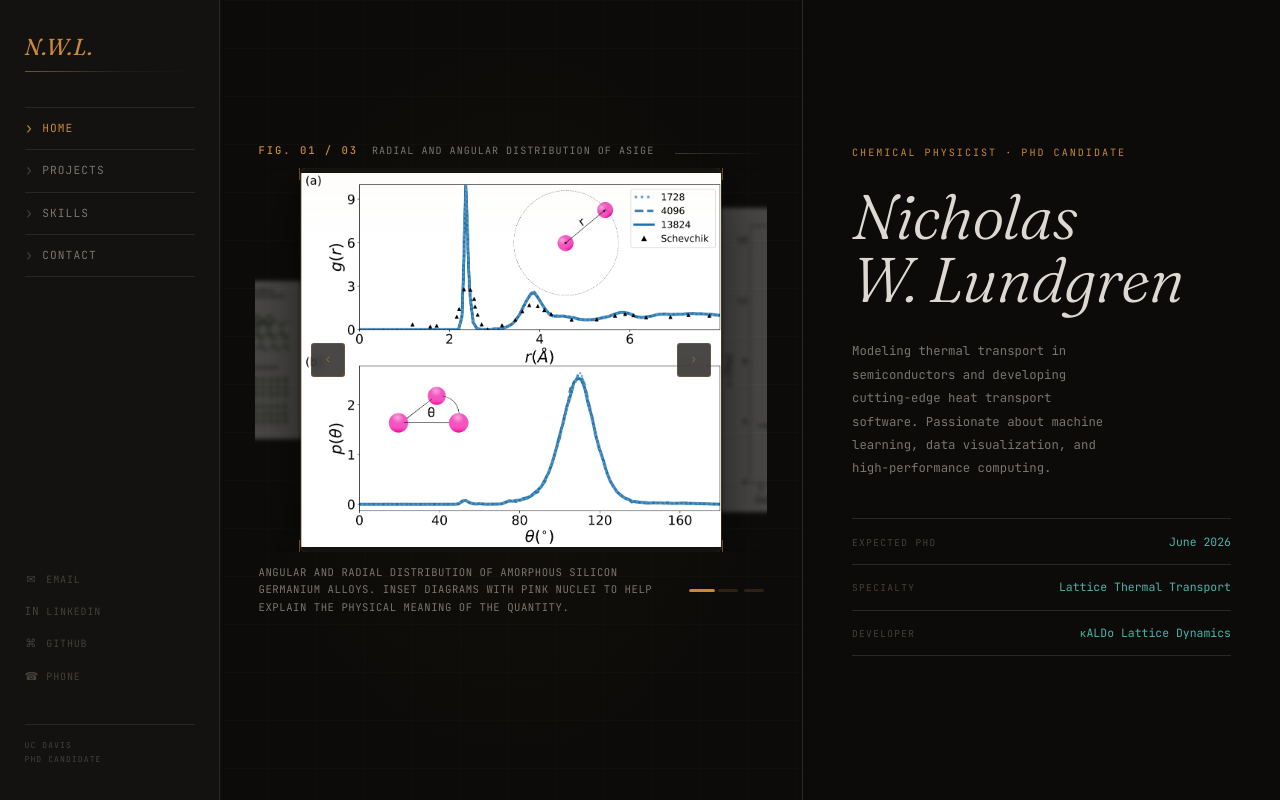
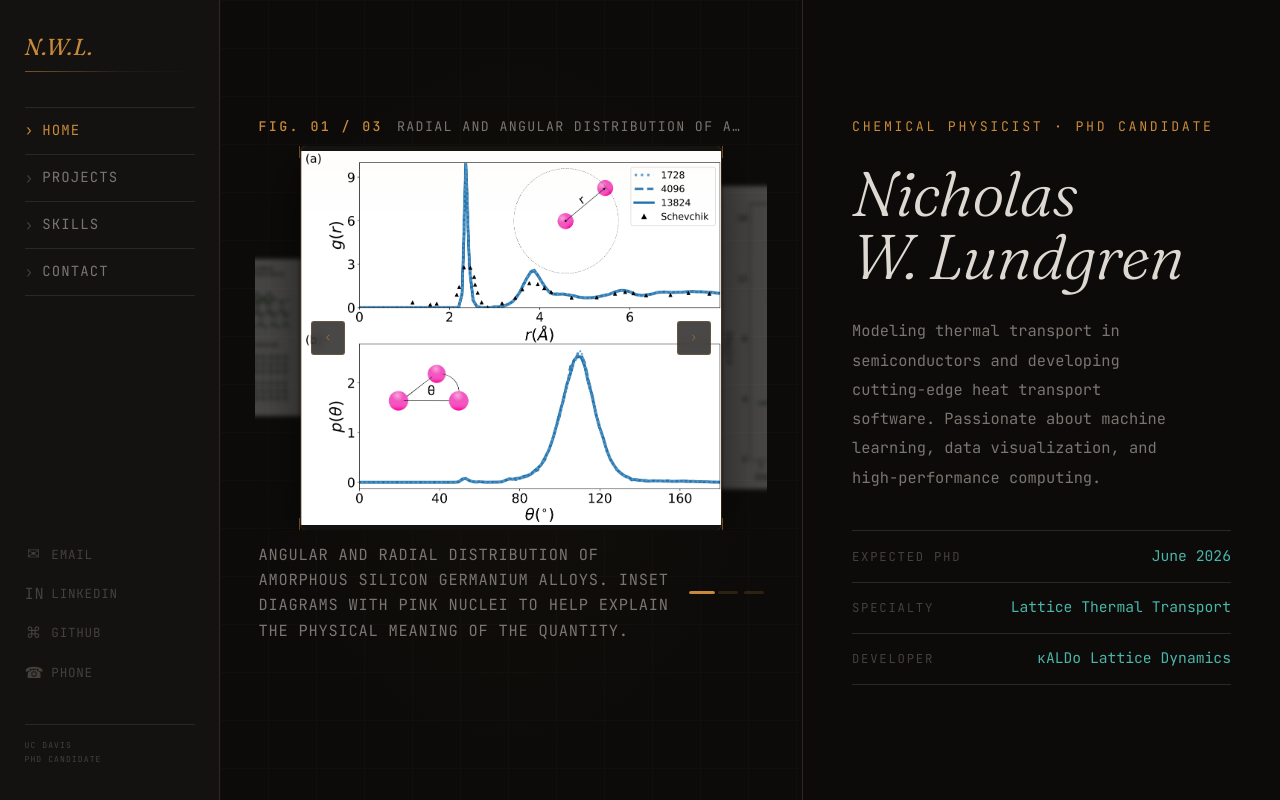
Before and after one commit to niklundgren/niklundgren-portfolio, a React (Vite) app in the folder portfolio/: page / in a window 1280 px wide. Built offline with nearby package versions, Linux system fonts and the light colour scheme.

Commit message:
Resize again

```diff
--- a/portfolio/src/components/ImageCarousel.css
+++ b/portfolio/src/components/ImageCarousel.css
@@ -18,7 +18,7 @@
 }
 
 .fig-counter {
-  font-size: 0.76rem;
+  font-size: 0.95rem;
   font-weight: 500;
   letter-spacing: 0.18em;
   color: var(--amber);
@@ -27,7 +27,7 @@
 }
 
 .fig-label-text {
-  font-size: 0.72rem;
+  font-size: 0.95rem;
   letter-spacing: 0.1em;
   color: var(--text-muted);
   text-transform: uppercase;
@@ -203,7 +203,7 @@
 }
 
 .carousel-caption {
-  font-size: 0.76rem;
+  font-size: 1.1rem;
   letter-spacing: 0.05em;
   color: var(--text-muted);
   text-transform: uppercase;
--- a/portfolio/src/components/Navigation.css
+++ b/portfolio/src/components/Navigation.css
@@ -58,9 +58,9 @@
   color: var(--text-muted);
   text-decoration: none;
   font-family: var(--mono);
-  font-size: 0.8rem;
+  font-size: 1.0rem;
   font-weight: 400;
-  letter-spacing: 0.1em;
+  letter-spacing: 0.08em;
   text-transform: uppercase;
   padding: 0.8rem 0;
   border-bottom: 1px solid var(--border);
@@ -112,8 +112,8 @@
   color: var(--text-faint);
   text-decoration: none;
   font-family: var(--mono);
-  font-size: 0.72rem;
-  letter-spacing: 0.08em;
+  font-size: 0.9rem;
+  letter-spacing: 0.06em;
   text-transform: uppercase;
   padding: 0.2rem 0;
   transition: color 0.18s ease;
@@ -124,7 +124,7 @@
 }
 
 .social-glyph {
-  font-size: 0.8rem;
+  font-size: 1.1rem;
   width: 1.2em;
   text-align: center;
   flex-shrink: 0;
--- a/portfolio/src/pages/Home.css
+++ b/portfolio/src/pages/Home.css
@@ -58,7 +58,7 @@
 
 .hero-eyebrow {
   font-family: var(--mono);
-  font-size: 0.72rem;
+  font-size: 0.95rem;
   letter-spacing: 0.2em;
   text-transform: uppercase;
   color: var(--amber);
@@ -78,7 +78,7 @@
 
 .hero-description {
   font-family: var(--mono);
-  font-size: 0.88rem;
+  font-size: 1.1rem;
   line-height: 1.9;
   color: var(--text-muted);
   margin-bottom: 2.75rem;
@@ -102,7 +102,7 @@
 
 .highlight-item strong {
   font-family: var(--mono);
-  font-size: 0.68rem;
+  font-size: 0.88rem;
   letter-spacing: 0.14em;
   text-transform: uppercase;
   color: var(--text-faint);
@@ -112,7 +112,7 @@
 
 .highlight-item span {
   font-family: var(--mono);
-  font-size: 0.82rem;
+  font-size: 1.05rem;
   color: var(--teal);
   text-align: right;
 }
--- a/portfolio/src/pages/Projects.css
+++ b/portfolio/src/pages/Projects.css
@@ -15,7 +15,7 @@
 
 .projects-eyebrow {
   font-family: var(--mono);
-  font-size: 0.72rem;
+  font-size: 0.95rem;
   letter-spacing: 0.2em;
   text-transform: uppercase;
   color: var(--amber);
@@ -109,7 +109,7 @@
 
 .project-card-subtitle {
   font-family: var(--mono);
-  font-size: 0.78rem;
+  font-size: 1.0rem;
   letter-spacing: 0.04em;
   color: var(--text-muted);
 }
@@ -117,7 +117,7 @@
 .project-card-description {
   font-family: var(--mono);
   color: var(--text-muted);
-  font-size: 0.87rem;
+  font-size: 1.1rem;
   line-height: 1.85;
   margin: 0 0 1.25rem;
 }
@@ -134,7 +134,7 @@
   background-color: transparent;
   color: var(--text-faint);
   font-family: var(--mono);
-  font-size: 0.68rem;
+  font-size: 0.88rem;
   letter-spacing: 0.08em;
   text-transform: uppercase;
   padding: 0.2rem 0.6rem;
--- a/portfolio/src/pages/projects/ProjectPage.css
+++ b/portfolio/src/pages/projects/ProjectPage.css
@@ -41,7 +41,7 @@
 
 .project-subtitle {
   font-family: var(--mono);
-  font-size: 0.88rem;
+  font-size: 1.1rem;
   letter-spacing: 0.04em;
   color: var(--text-muted);
   margin-bottom: 1.25rem;
@@ -97,7 +97,7 @@
 
 .project-section p {
   font-family: var(--mono);
-  font-size: 0.9rem;
+  font-size: 1.15rem;
   line-height: 1.9;
   color: var(--text-muted);
   margin-bottom: 0.75rem;
@@ -120,7 +120,7 @@
 
 .project-section li {
   font-family: var(--mono);
-  font-size: 0.9rem;
+  font-size: 1.15rem;
   color: var(--text-muted);
   margin-bottom: 0.75rem;
 }
```
